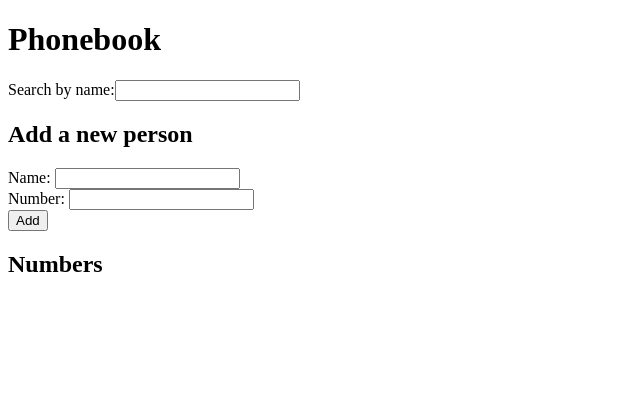
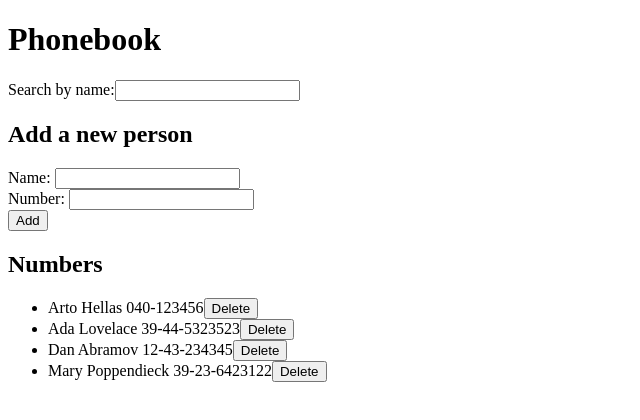
Before and after one commit to Carson-Haskell/full-stack-open, a React (Create React App) app in the folder submissions/part-2/phonebook/: page / in a window 1280 px wide. Shown: the top 420 px of the page, without its empty margins (0-640 px from the left). Built offline with nearby package versions, Linux system fonts and the light colour scheme; data requests are answered from the project's data file.

Commit message:
complete exercise 2.14

```diff
--- a/submissions/part-2/phonebook/db.json
+++ b/submissions/part-2/phonebook/db.json
@@ -19,21 +19,6 @@
       "name": "Mary Poppendieck",
       "number": "39-23-6423122",
       "id": 4
-    },
-    {
-      "name": "test",
-      "number": "24",
-      "id": 5
-    },
-    {
-      "name": "Carson Haskell",
-      "number": "253 732 3452",
-      "id": 6
-    },
-    {
-      "name": "Megan",
-      "number": "206 200 4949",
-      "id": 7
     }
   ]
 }
--- a/submissions/part-2/phonebook/src/components/People.jsx
+++ b/submissions/part-2/phonebook/src/components/People.jsx
@@ -1,10 +1,16 @@
 import Person from "./Person";
 
-const People = ({ people }) => {
+const People = ({ people, handleDelete }) => {
   return (
     <ul>
       {people.map(person => (
-        <Person key={person.name} name={person.name} number={person.number} />
+        <Person
+          key={person.id}
+          id={person.id}
+          name={person.name}
+          number={person.number}
+          handleDelete={handleDelete}
+        />
       ))}
     </ul>
   );
--- a/submissions/part-2/phonebook/src/components/Person.jsx
+++ b/submissions/part-2/phonebook/src/components/Person.jsx
@@ -1,7 +1,8 @@
-const Person = ({ name, number }) => {
+const Person = ({ name, number, id, handleDelete }) => {
   return (
     <li>
       {name} {number}
+      <button onClick={() => handleDelete(id)}>Delete</button>
     </li>
   );
 };
--- a/submissions/part-2/phonebook/src/components/Phonebook.jsx
+++ b/submissions/part-2/phonebook/src/components/Phonebook.jsx
@@ -12,9 +12,10 @@ const Phonebook = () => {
   const [filter, setFilter] = useState("");
 
   useEffect(() => {
-    personServices.getAll(personData => setPersons(personData));
+    personServices.getAll().then(personData => setPersons(personData));
   }, []);
 
+  // Create new person
   const addPerson = event => {
     event.preventDefault();
 
@@ -23,7 +24,8 @@ const Phonebook = () => {
       return;
     }
 
-    const duplicate = checkDuplicate(newName);
+    // Ensure person doesn't already exist
+    const duplicate = persons.find(person => person.name === newName);
     if (duplicate) {
       alert(`${newName} is already added to phonebook`);
       setNewName("");
@@ -42,8 +44,21 @@ const Phonebook = () => {
     });
   };
 
-  const checkDuplicate = name => persons.find(person => person.name === name);
+  const deletePerson = id => {
+    const person = persons.find(person => person.id === id);
 
+    const deleteConfirmed = window.confirm(
+      `Are you sure you want to delete ${person.name}?`
+    );
+
+    if (!deleteConfirmed) return;
+
+    personServices
+      .deletePerson(id)
+      .then(_ => setPersons(persons.filter(person => person.id !== id)));
+  };
+
+  // Search for a person
   const filterByName = () => {
     const filtered = persons.filter(person => {
       const name = person.name.toLowerCase();
@@ -53,6 +68,7 @@ const Phonebook = () => {
     return filtered;
   };
 
+  // Returns all if search input is undefined
   const filteredPeople = filterByName();
 
   return (
@@ -71,7 +87,7 @@ const Phonebook = () => {
       />
 
       <h2>Numbers</h2>
-      <People people={filteredPeople} />
+      <People people={filteredPeople} handleDelete={deletePerson} />
       <br />
     </div>
   );
--- a/submissions/part-2/phonebook/src/services/personServices.js
+++ b/submissions/part-2/phonebook/src/services/personServices.js
@@ -6,9 +6,13 @@ const getAll = () => axios.get(baseUrl).then(res => res.data);
 const createPerson = newPerson =>
   axios.post(baseUrl, newPerson).then(res => res.data);
 
+const deletePerson = id =>
+  axios.delete(`${baseUrl}/${id}`).then(res => res.data);
+
 const personServices = {
   getAll,
   createPerson,
+  deletePerson,
 };
 
 export default personServices;
```
